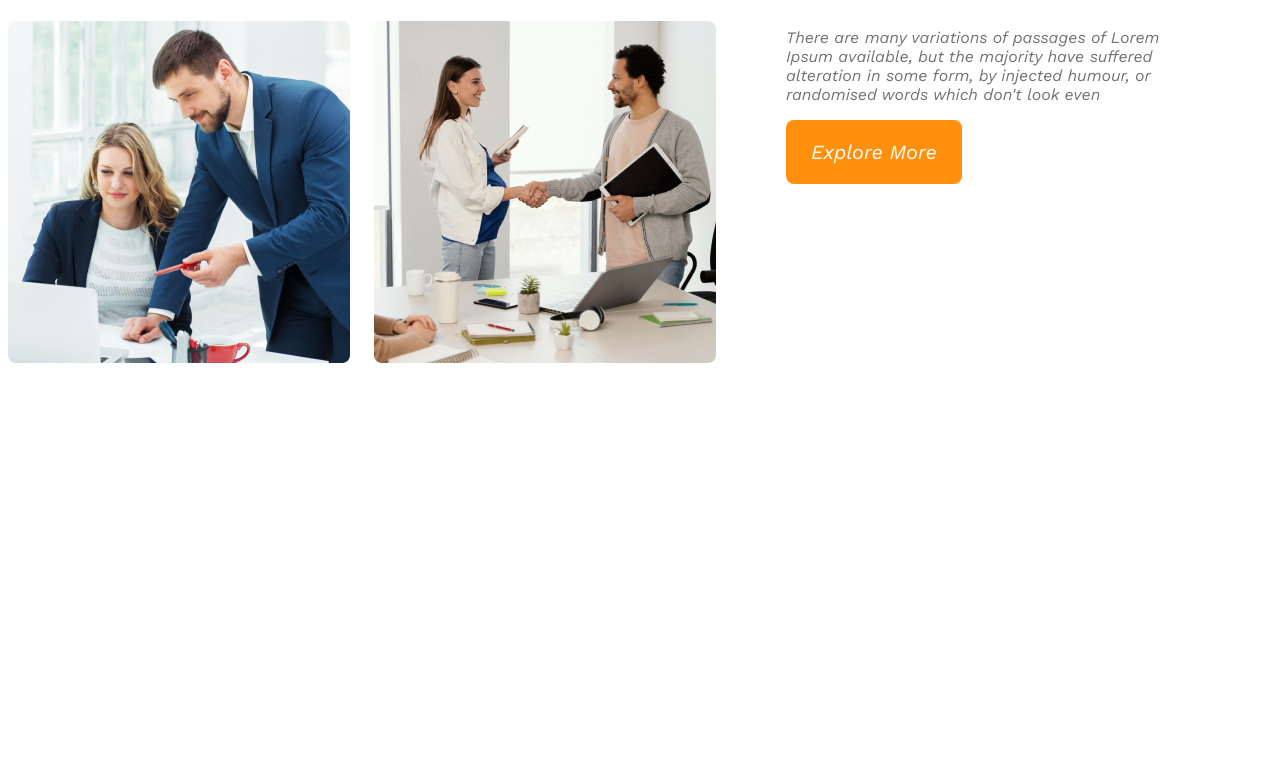
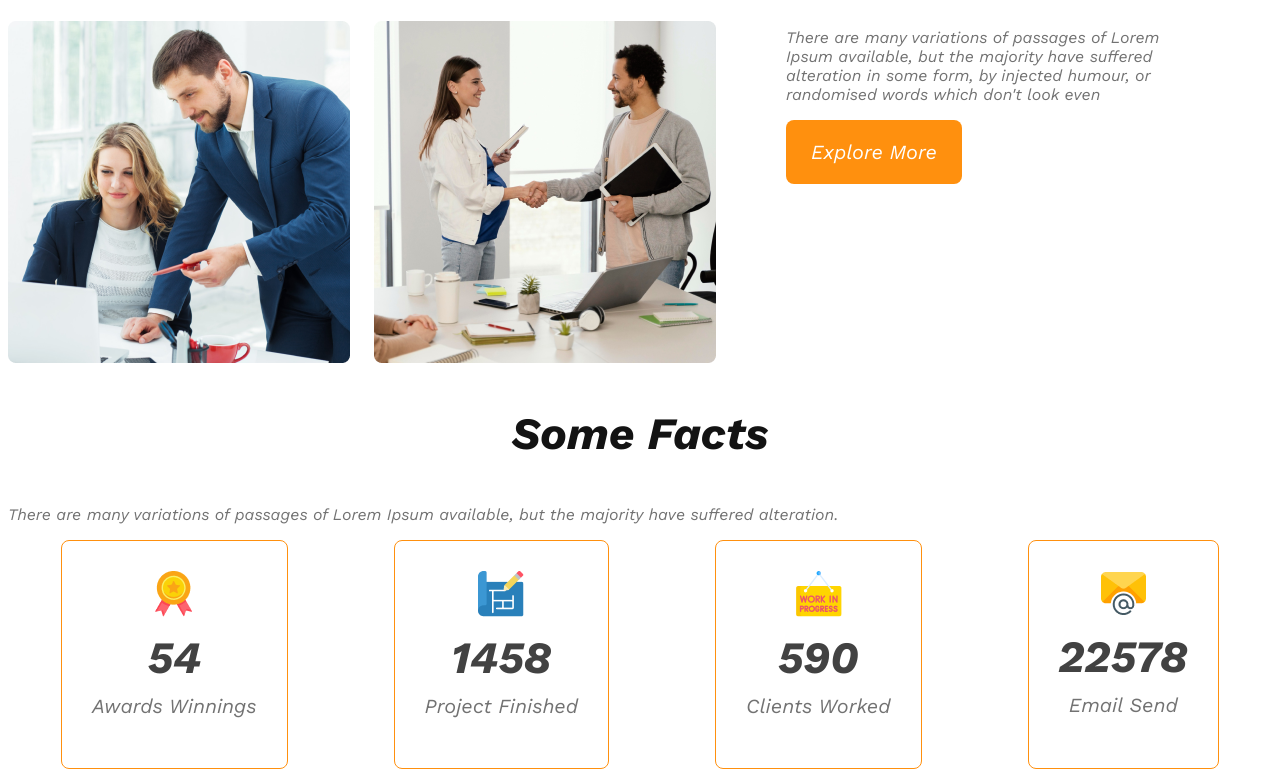
Before and after one commit to HiSaifullah/g3-architect-website, a plain HTML site: page index.html in a window 1280 px wide. Shown: the part 1220-1997 px from the top of the page. Before the commit the page ends 1591 px from the top, so only its background shows below. Drawn offline with nearby package versions, Linux system fonts and the light colour scheme.

Commit message:
card added

```diff
--- a/index.html
+++ b/index.html
@@ -10,7 +10,7 @@
     <!-- header start -->
     <header>
         <nav>
-            <h3 class="nav-title">G3 Architects</h3>
+            <h3 class="section-title">G3 Architects</h3>
             <ul>
                 <li><a href="">Home</a></li>
                 <li><a href="">About </a></li>
@@ -43,6 +43,37 @@
                 <button class="btn-primary">Explore More</button>
             </div>
         </section>
+        <!-- features section -->
+        <section class="features">
+
+        </section>
+        <!-- fact section -->
+        <section class="fact">
+            <h3 class="section-title">Some Facts</h3>
+            <p class="text-light-grey">There are many variations of passages of Lorem Ipsum available, but the majority have suffered alteration.</p>
+            <div class="facts-card-container">
+                <div class="card">
+                    <img src="images/icons/ribon.png" alt="">
+                    <h2 class="card-stats">54</h2>
+                    <p class="card-title text-light-grey">Awards Winnings</p>
+                </div>
+                <div class="card">
+                    <img src="images/icons/projects.png" alt="">
+                    <h2 class="card-stats">1458</h2>
+                    <p class="card-title text-light-grey">Project Finished</p>
+                </div>
+                <div class="card">
+                    <img src="images/icons/customers.png" alt="">
+                    <h2 class="card-stats">590</h2>
+                    <p class="card-title text-light-grey">Clients Worked</p>
+                </div>
+                <div class="card">
+                    <img src="images/icons/email.png" alt="">
+                    <h2 class="card-stats">22578</h2>
+                    <p class="card-title text-light-grey">Email Send</p>
+                </div>
+            </div>
+        </section>
     </main>
     <footer>
 
--- a/style/architech.css
+++ b/style/architech.css
@@ -12,6 +12,12 @@
 }
 .text-light-grey{
     color: #727272;
+}
+.section-title{
+    color: #131313;
+    text-align: center;
+    font-size: 2.8rem;
+    font-weight: 700;
 }
 * {
     font-family: 'Lato', sans-serif;
@@ -28,12 +34,7 @@ nav{
     justify-content: space-between;
     align-items: center;
 }
-.nav-title{
-    color: #131313;
-    text-align: center;
-    font-size: 2.8rem;
-    font-weight: 700;
-}
+
 nav > ul{
     display: flex;
 }
@@ -53,11 +54,7 @@ nav li a{
     text-align: center;
     margin: 0 auto;
 }
-.banner-title{
-    color: #131313;
-    font-size: 4rem;
-    font-weight: 700;
-}
+
 .banner img{
     width: 100%;
     margin: 20px;
@@ -95,6 +92,28 @@ main{
 .text-features{
     color: #FF900E;
     font-weight: 700;
+}
+/* facts sections */
+.facts-card-container{
+    display: flex;
+    justify-content: space-around;
+}
+.facts-card-container .card-stats{
+    font-size: 2.8rem;
+    color: #424242;
+    margin-top: 10px;
+    margin-bottom: 10px;
+}
+.facts-card-container .card-title{
+    font-weight: 600px;
+    font-size: 1.25rem;
+    margin-top: 5px;
+}
+.facts-card-container .card{
+    border-radius: 8px;
+    border: 1px solid #FF900E;
+    text-align: center;
+    padding: 30px;
 }
 
 
```
